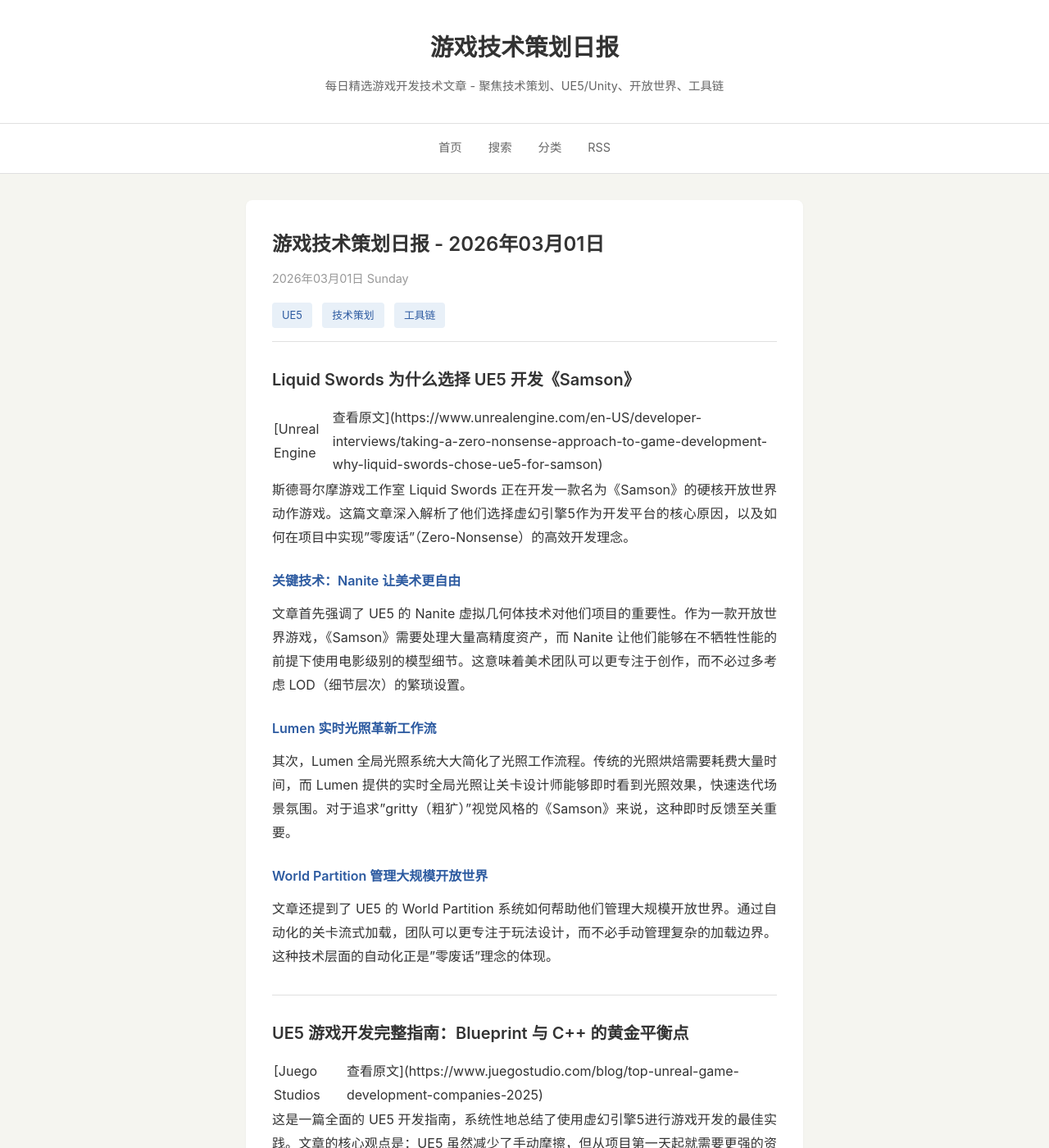
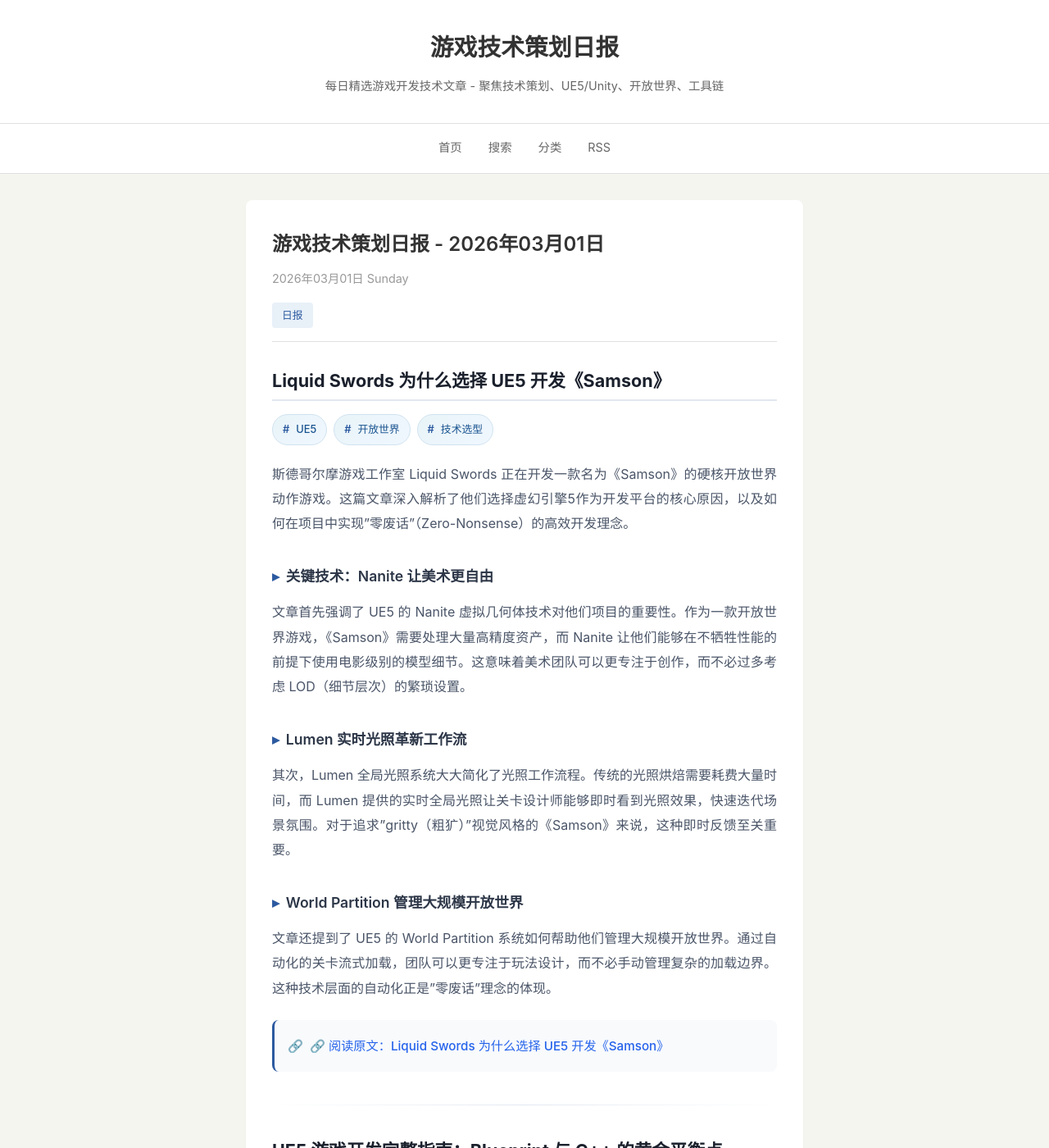
Before and after one commit to sionsychen/gamedev-tech-daily, a Jekyll site: the page built from _posts/2026-03-01-daily.md, in a window 1280 px wide and 1400 px high. Shown: the whole window at 82% size. Built offline with Jekyll 4.4.1, drawn with Linux system fonts in a browser that asks for light colours; some of the changed text lies outside the part shown.

Commit message:
💄 UI: 优化文章排版，添加分类标签和蓝色底部链接

```diff
--- a/_posts/2026-03-01-daily.md
+++ b/_posts/2026-03-01-daily.md
@@ -2,12 +2,16 @@
 layout: post
 title: "游戏技术策划日报 - 2026年03月01日"
 date: 2026-03-01 11:00:00 +0800
-categories: [UE5, 技术策划, 工具链]
+categories: [日报]
 ---
 
 ## Liquid Swords 为什么选择 UE5 开发《Samson》
 
-[Unreal Engine | 查看原文](https://www.unrealengine.com/en-US/developer-interviews/taking-a-zero-nonsense-approach-to-game-development-why-liquid-swords-chose-ue5-for-samson)
+<div class="article-meta">
+  <span class="article-category"><i class="tag"></i>UE5</span>
+  <span class="article-category"><i class="tag"></i>开放世界</span>
+  <span class="article-category"><i class="tag"></i>技术选型</span>
+</div>
 
 斯德哥尔摩游戏工作室 Liquid Swords 正在开发一款名为《Samson》的硬核开放世界动作游戏。这篇文章深入解析了他们选择虚幻引擎5作为开发平台的核心原因，以及如何在项目中实现"零废话"（Zero-Nonsense）的高效开发理念。
 
@@ -23,11 +27,19 @@
 
 文章还提到了 UE5 的 World Partition 系统如何帮助他们管理大规模开放世界。通过自动化的关卡流式加载，团队可以更专注于玩法设计，而不必手动管理复杂的加载边界。这种技术层面的自动化正是"零废话"理念的体现。
 
+<div class="article-footer-link">
+  <a href="https://www.unrealengine.com/en-US/developer-interviews/taking-a-zero-nonsense-approach-to-game-development-why-liquid-swords-chose-ue5-for-samson" target="_blank" class="source-link">🔗 阅读原文：Liquid Swords 为什么选择 UE5 开发《Samson》</a>
+</div>
+
 ---
 
 ## UE5 游戏开发完整指南：Blueprint 与 C++ 的黄金平衡点
 
-[Juego Studios | 查看原文](https://www.juegostudio.com/blog/top-unreal-game-development-companies-2025)
+<div class="article-meta">
+  <span class="article-category"><i class="tag"></i>UE5</span>
+  <span class="article-category"><i class="tag"></i>技术策划</span>
+  <span class="article-category"><i class="tag"></i>架构设计</span>
+</div>
 
 这是一篇全面的 UE5 开发指南，系统性地总结了使用虚幻引擎5进行游戏开发的最佳实践。文章的核心观点是：UE5 虽然减少了手动摩擦，但从项目第一天起就需要更强的资产结构化、光照策略和流式加载规范。
 
@@ -41,11 +53,19 @@
 
 关于性能优化，文章特别指出了 UE5 中的新挑战。Nanite 虽然解决了多边形数量的限制，但带来了新的内存管理考量。开发者需要理解 Nanite 的屏幕空间细节级别机制，合理设置剔除距离，避免远距离物体的过度渲染。
 
+<div class="article-footer-link">
+  <a href="https://www.juegostudio.com/blog/top-unreal-game-development-companies-2025" target="_blank" class="source-link">🔗 阅读原文：UE5 游戏开发完整指南</a>
+</div>
+
 ---
 
 ## Json Level Builder：UE5 数据驱动关卡的技术突破
 
-[Epic Developer Forums | 查看原文](https://forums.unrealengine.com/t/zedstudioz-json-level-builder/2702951)
+<div class="article-meta">
+  <span class="article-category"><i class="tag"></i>UE5</span>
+  <span class="article-category"><i class="tag"></i>工具链</span>
+  <span class="article-category"><i class="tag"></i>程序化生成</span>
+</div>
 
 Json Level Builder 是一个创新的 UE5 编辑器插件，它允许开发者将关卡布局导出为 JSON 文件并在运行时即时重新生成。这个工具对技术策划来说具有重要价值，因为它实现了关卡设计的"数据驱动化"。
 
@@ -58,3 +78,7 @@
 更强大的功能在于运行时重新生成。通过调用提供的 API，游戏可以在运行时读取 JSON 文件并动态生成关卡。这为程序化内容生成（PCG）打开了大门——技术策划可以编写算法生成不同的 JSON 布局，实现无限的关卡变体。
 
 对于开放世界游戏或 Roguelike 游戏，这个工具特别有用。技术策划可以设计一套关卡"拼图"规则，然后让系统自动组合生成完整的关卡。
+
+<div class="article-footer-link">
+  <a href="https://forums.unrealengine.com/t/zedstudioz-json-level-builder/2702951" target="_blank" class="source-link">🔗 阅读原文：Json Level Builder 数据驱动关卡工具</a>
+</div>
--- a/assets/css/style.css
+++ b/assets/css/style.css
@@ -128,13 +128,81 @@
     color: var(--text-color);
 }
 
-/* Article Styling - 模仿参考网站 */
+/* Article Meta & Categories */
+.article-meta {
+    margin: 0.75rem 0 1.25rem;
+    display: flex;
+    flex-wrap: wrap;
+    gap: 0.5rem;
+}
+
+.article-category {
+    display: inline-flex;
+    align-items: center;
+    gap: 0.25rem;
+    background: linear-gradient(135deg, #e8f4f8 0%, #f0f7ff 100%);
+    color: #1a5490;
+    padding: 0.35rem 0.75rem;
+    border-radius: 20px;
+    font-size: 0.8rem;
+    font-weight: 500;
+    border: 1px solid #d0e3f0;
+    transition: all 0.2s ease;
+}
+
+.article-category:hover {
+    background: linear-gradient(135deg, #d0e8f5 0%, #e0efff 100%);
+    transform: translateY(-1px);
+}
+
+.article-category::before {
+    content: "#";
+    font-weight: 600;
+    color: #2c5aa0;
+}
+
+/* Article Footer Link */
+.article-footer-link {
+    margin: 1.5rem 0 0.5rem;
+    padding: 1rem;
+    background: #f8fafc;
+    border-radius: 8px;
+    border-left: 3px solid #2c5aa0;
+}
+
+.source-link {
+    color: #2563eb;
+    text-decoration: none;
+    font-size: 0.95rem;
+    font-weight: 500;
+    display: inline-flex;
+    align-items: center;
+    gap: 0.5rem;
+    transition: all 0.2s;
+}
+
+.source-link:hover {
+    color: #1d4ed8;
+    text-decoration: underline;
+}
+
+.source-link::before {
+    content: "🔗";
+}
+
+/* Improve article spacing */
+.article-content {
+    line-height: 1.9;
+}
+
 .article-content h2 {
-    font-size: 1.25rem;
-    font-weight: 600;
-    margin: 2rem 0 1rem;
-    color: var(--text-color);
+    font-size: 1.35rem;
+    font-weight: 700;
+    margin: 2.5rem 0 1rem;
+    color: #1a202c;
     line-height: 1.4;
+    padding-bottom: 0.5rem;
+    border-bottom: 2px solid #e2e8f0;
 }
 
 .article-content h2:first-child {
@@ -142,67 +210,32 @@
 }
 
 .article-content h3 {
-    font-size: 1rem;
+    font-size: 1.1rem;
     font-weight: 600;
-    color: var(--accent-color);
-    margin: 1.5rem 0 0.75rem;
+    color: #2d3748;
+    margin: 2rem 0 0.75rem;
+    display: flex;
+    align-items: center;
+    gap: 0.5rem;
+}
+
+.article-content h3::before {
+    content: "▸";
+    color: #2c5aa0;
+    font-weight: 700;
 }
 
 .article-content p {
-    margin-bottom: 1rem;
+    margin-bottom: 1.1rem;
     text-align: justify;
-    color: var(--text-color);
-}
-
-.article-content .article-source {
-    color: var(--text-muted);
-    font-size: 0.85rem;
-    margin-bottom: 1rem;
-}
-
-.article-content .article-source a {
-    color: var(--accent-color);
-    text-decoration: none;
-}
-
-.article-content .article-source a:hover {
-    text-decoration: underline;
-}
-
-.article-content blockquote {
-    border-left: 3px solid var(--accent-color);
-    padding-left: 1rem;
-    margin: 1.5rem 0;
-    color: var(--text-secondary);
-    font-style: italic;
+    color: #4a5568;
 }
 
 .article-content hr {
     border: none;
-    border-top: 1px solid var(--border-color);
-    margin: 2rem 0;
-}
-
-.article-content a {
-    color: var(--accent-color);
-    text-decoration: none;
-}
-
-.article-content a:hover {
-    text-decoration: underline;
-}
-
-/* Summary Box */
-.summary-box {
-    background: var(--tag-bg);
-    padding: 1rem 1.25rem;
-    border-radius: 6px;
-    margin: 1rem 0;
-    font-size: 0.95rem;
-}
-
-.summary-box strong {
-    color: var(--accent-color);
+    height: 1px;
+    background: linear-gradient(to right, transparent, #e2e8f0, transparent);
+    margin: 2.5rem 0;
 }
 
 /* Archive Section */
```
